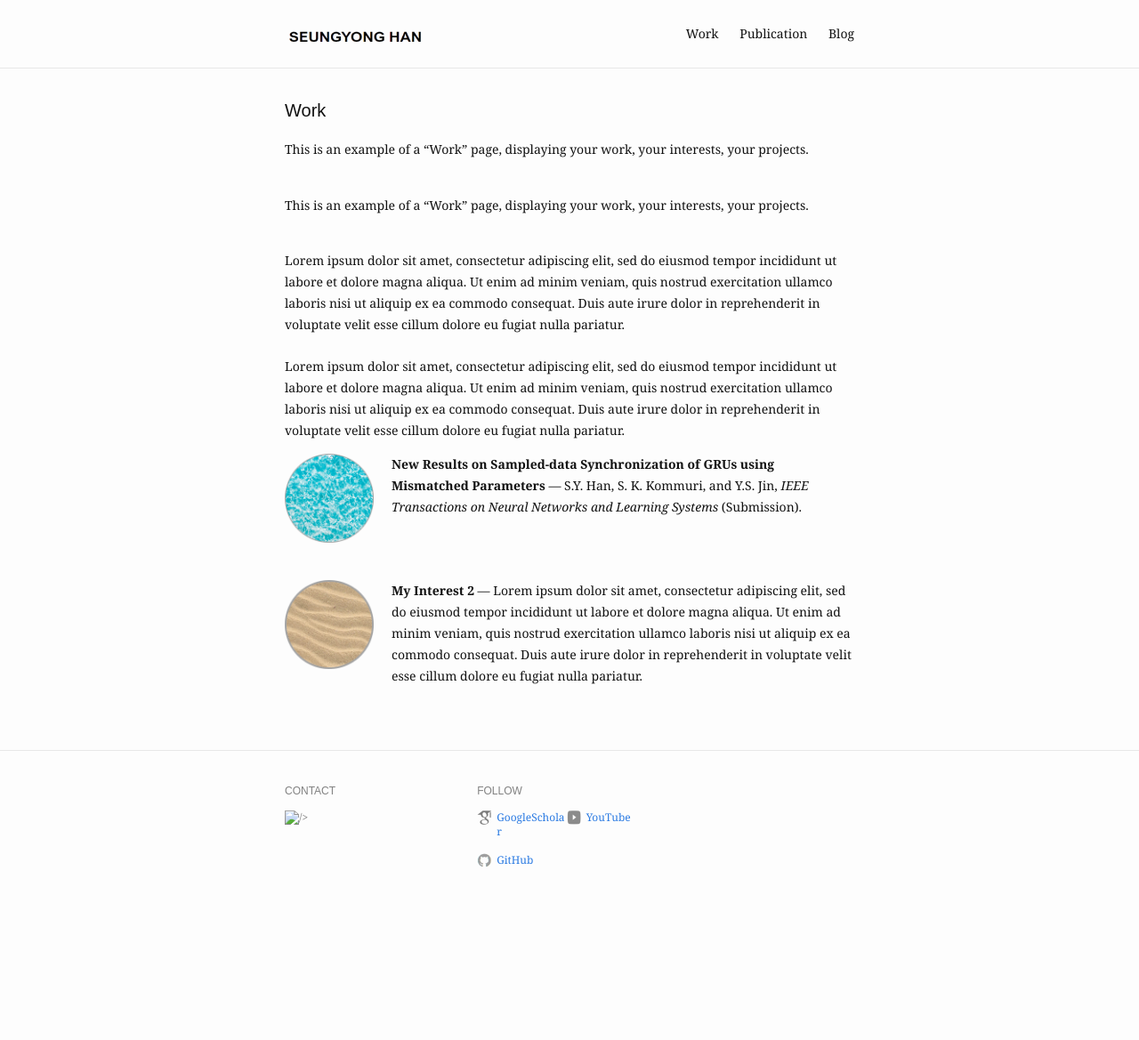
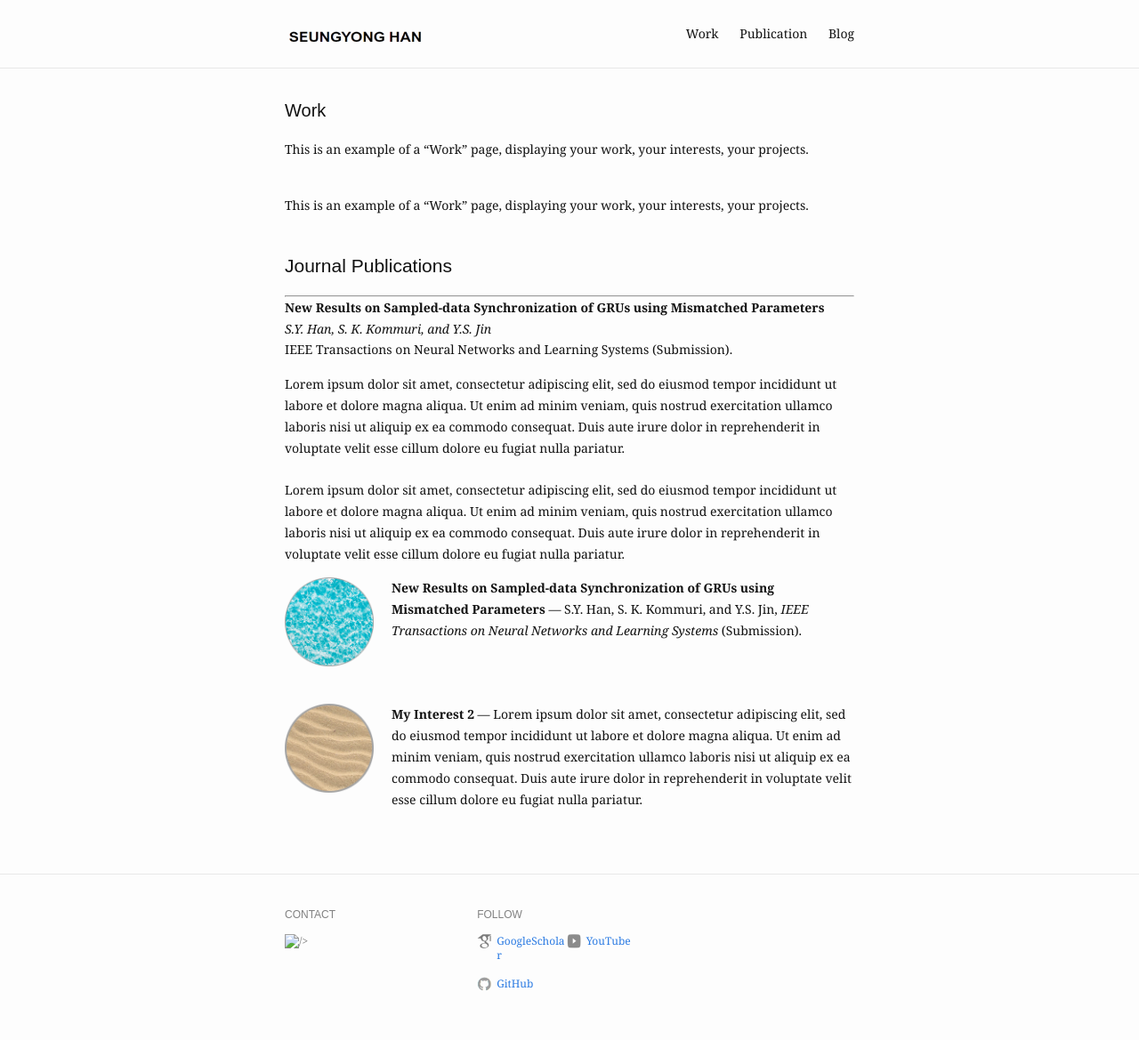
Before and after one commit to seungyong-han/seungyong-han.github.io, a Jekyll site: the page built from work.md, in a window 1280 px wide. Shown: the whole page at 89% size. Built offline with Jekyll 4.4.1, drawn with Linux system fonts in a browser that asks for light colours; before the commit the page ends 1030 px from its top, so only the background shows below that.

Commit message:
Update work.md

```diff
--- a/work.md
+++ b/work.md
@@ -22,6 +22,11 @@ This is an example of a "Work" page, displaying your work, your interests, your
 This is an example of a "Work" page, displaying your work, your interests, your projects.
 <br />
 <br />
+## Journal Publications
+___
+**New Results on Sampled-data Synchronization of GRUs using Mismatched Parameters**
+*S.Y. Han, S. K. Kommuri, and Y.S. Jin*
+IEEE Transactions on Neural Networks and Learning Systems (Submission).
 
 Lorem ipsum dolor sit amet, consectetur adipiscing elit, sed do eiusmod tempor incididunt ut labore et dolore magna aliqua. Ut enim ad minim veniam, quis nostrud exercitation ullamco laboris nisi ut aliquip ex ea commodo consequat. Duis aute irure dolor in reprehenderit in voluptate velit esse cillum dolore eu fugiat nulla pariatur.
 <br />
```
